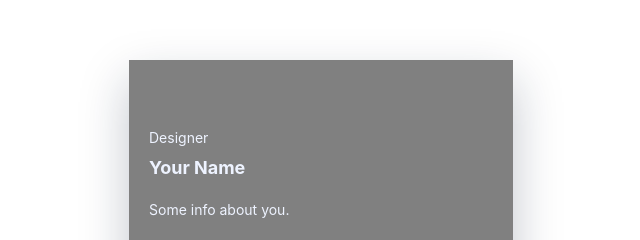
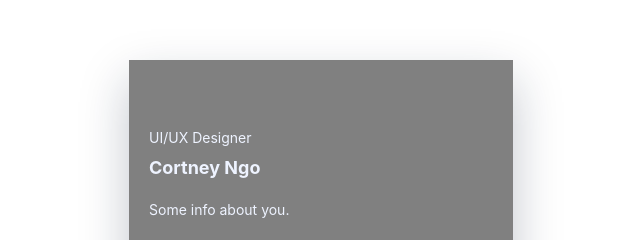
Before and after one commit to yentroc/webcard, a plain HTML site: page index.html in a window 1280 px wide. Shown: the part 220-460 px from the top of the page, 319-959 px from the left. Drawn offline with Linux system fonts and the light colour scheme.

Commit message:
push new updates

```diff
--- a/index.html
+++ b/index.html
@@ -13,13 +13,13 @@
     <div class="card" id="businessCard">
       <div class="card-inner">
         <div class="card-face card-front">
-          <p>Designer</p>
-          <h1>Your Name</h1>
+          <p>UI/UX Designer</p>
+          <h1>Cortney Ngo</h1>
           <p>Some info about you.</p>
         </div>
         <div class="card-face card-back">
           <h2>Contact</h2>
-          <p>you@email.com</p>
+          <p>cortnen@snu.ac.kr</p>
           <p>123 · 213 · 3212</p>
           <p>@ighandle</p>
         </div>
```
